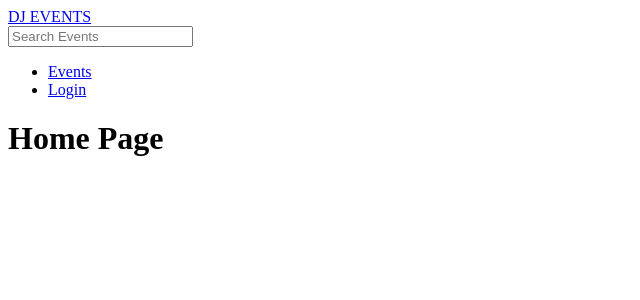
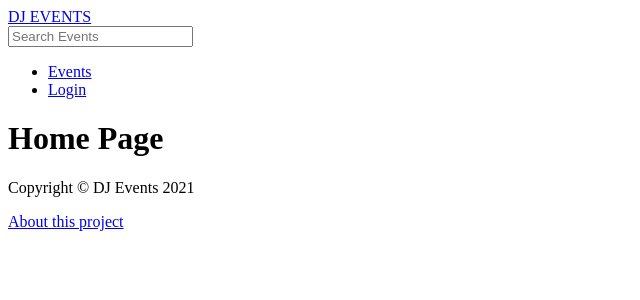
Before and after one commit to visotoniki9-zz/dj-events-frontend, a Next.js app: page / in a window 1280 px wide. Shown: the top 300 px of the page, without its empty margins (0-640 px from the left). Built offline with nearby package versions, Linux system fonts and the light colour scheme.

Commit message:
Created and added footer to layout

```diff
--- /dev/null
+++ b/components/Footer.jsx
@@ -0,0 +1,14 @@
+import Link from 'next/link';
+
+const Footer = function () {
+  return (
+    <footer className="text-center text-sm">
+      <p>Copyright &copy; DJ Events 2021</p>
+      <p className="text-blue-400">
+        <Link href="/about">About this project</Link>
+      </p>
+    </footer>
+  );
+};
+
+export default Footer;
--- a/components/Layout.jsx
+++ b/components/Layout.jsx
@@ -1,5 +1,6 @@
 import Head from 'next/head';
 import Header from './Header';
+import Footer from './Footer';
 
 const Layout = function ({
   title, keywords, description, children,
@@ -15,6 +16,7 @@ const Layout = function ({
       <div className="mx-14 my-auto max-w-4xl px-0 py-7">
         {children}
       </div>
+      <Footer />
     </div>
   );
 };
```
